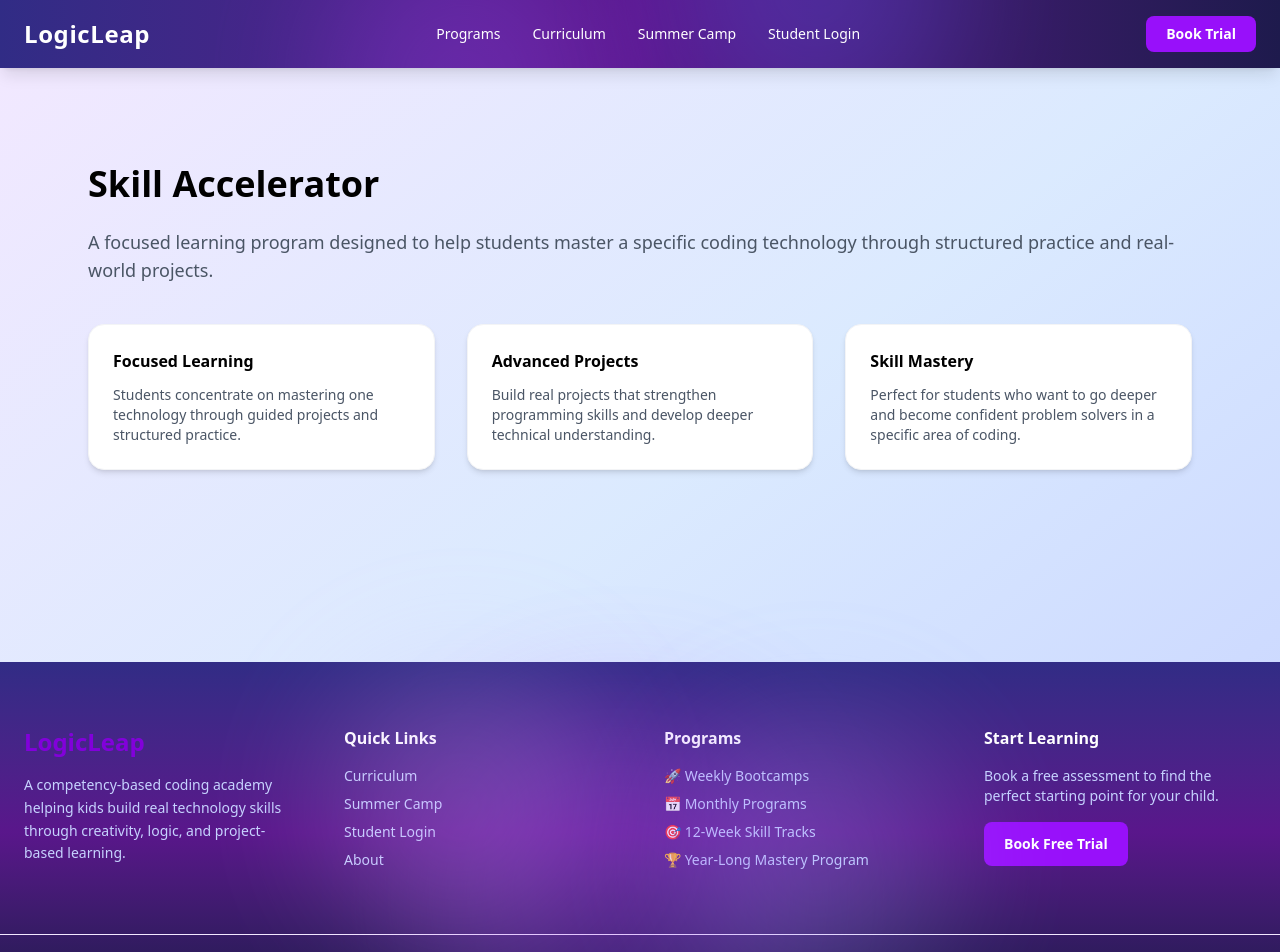
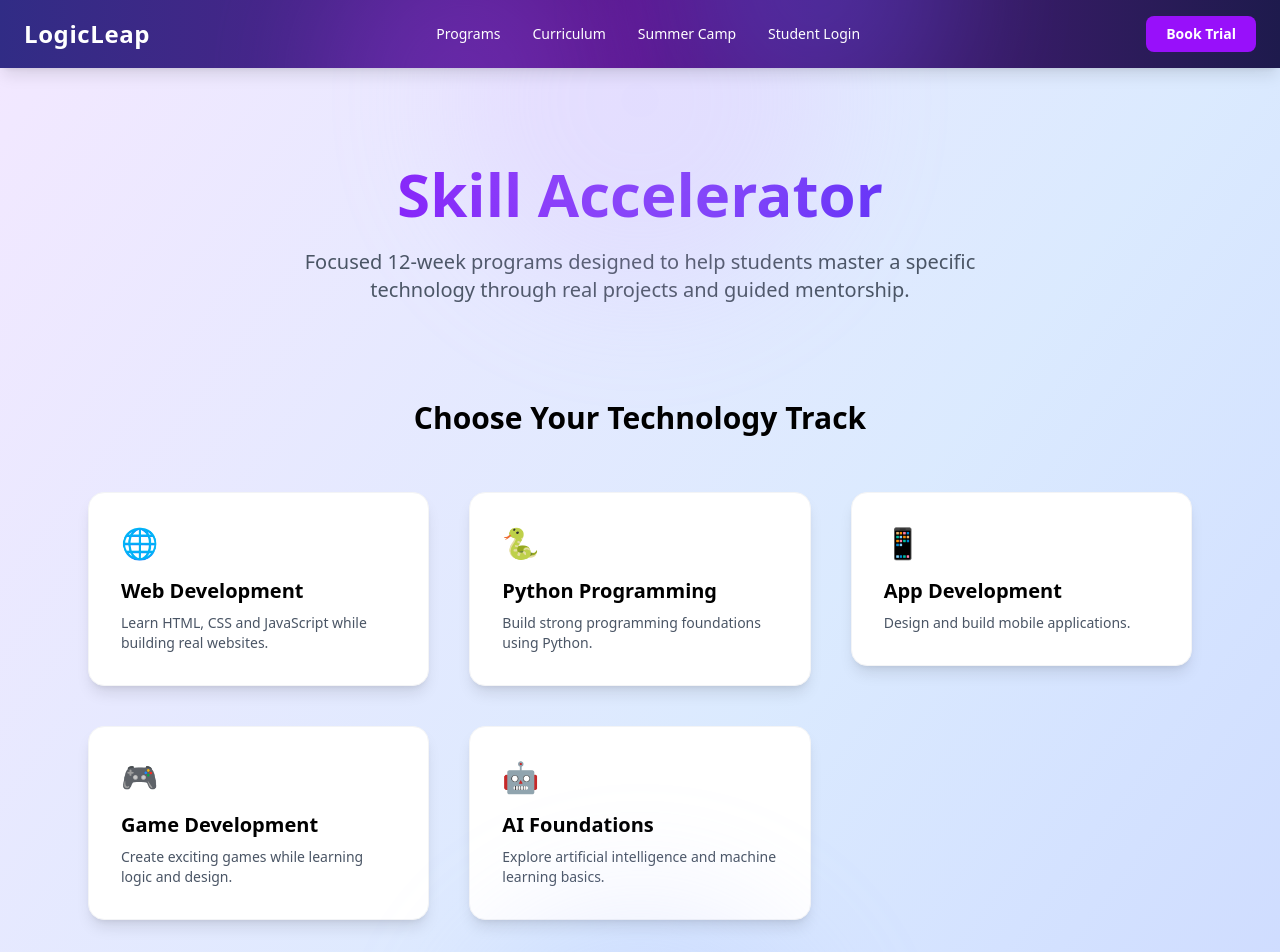
Before and after one commit to srushteesingh/logicleap-platform, a Next.js app: page /skill-accelerator in a window 1280 px wide. Shown: the top 952 px of the page. Built offline with nearby package versions, Linux system fonts and the light colour scheme.

Commit message:
skill accelarator page

```diff
--- a/app/mastery-journey/page.tsx
+++ b/app/mastery-journey/page.tsx
@@ -92,10 +92,10 @@ export default function MasteryJourney() {
             🧊 3D Modelling
           </div>
           <div className="bg-white rounded-2xl p-7 shadow border border-gray-100 text-center">
-            🤖 Artificial Intelligence
+            🧠 Machine Learning
           </div>
           <div className="bg-white rounded-2xl p-7 shadow border border-gray-100 text-center">
-            🧠 Machine Learning
+            🤖 Artificial Intelligence
           </div>
         </div>
       </section>
--- a/app/skill-accelerator/page.tsx
+++ b/app/skill-accelerator/page.tsx
@@ -1,38 +1,98 @@
+import Link from "next/link";
+
 export default function SkillAccelerator() {
   return (
-    <div className="max-w-6xl mx-auto px-6 py-24">
-      <h1 className="text-4xl font-bold mb-6">Skill Accelerator</h1>
+    <div className="relative max-w-6xl mx-auto px-6 py-24">
+      {/* Glow */}
+      <div className="absolute -top-40 left-1/3 w-96 h-96 bg-purple-300 opacity-20 blur-3xl rounded-full"></div>
+      <div className="absolute bottom-0 right-1/3 w-96 h-96 bg-indigo-300 opacity-20 blur-3xl rounded-full"></div>
 
-      <p className="text-lg text-gray-600 mb-10">
-        A focused learning program designed to help students master a specific
-        coding technology through structured practice and real-world projects.
-      </p>
+      {/* HERO */}
+      <section className="text-center mb-24">
+        <h1 className="text-5xl md:text-6xl font-extrabold mb-6 bg-gradient-to-r from-purple-600 to-indigo-600 text-transparent bg-clip-text">
+          Skill Accelerator
+        </h1>
 
-      <div className="grid md:grid-cols-3 gap-8">
-        <div className="bg-white rounded-2xl p-6 shadow-md border border-gray-100">
-          <h3 className="font-semibold mb-3">Focused Learning</h3>
-          <p className="text-sm text-gray-600">
-            Students concentrate on mastering one technology through guided
-            projects and structured practice.
-          </p>
+        <p className="text-xl text-gray-600 max-w-3xl mx-auto">
+          Focused 12-week programs designed to help students master a specific
+          technology through real projects and guided mentorship.
+        </p>
+      </section>
+
+      {/* TRACKS */}
+      <section>
+        <h2 className="text-3xl font-bold text-center mb-14">
+          Choose Your Technology Track
+        </h2>
+
+        <div className="grid md:grid-cols-2 lg:grid-cols-3 gap-10">
+          <Link href="/skill-accelerator/web-development">
+            <div className="bg-white rounded-2xl p-8 shadow-lg border border-gray-100 hover:shadow-xl transition cursor-pointer">
+              <div className="text-3xl mb-4">🌐</div>
+              <h3 className="text-xl font-semibold mb-2">Web Development</h3>
+              <p className="text-sm text-gray-600">
+                Learn HTML, CSS and JavaScript while building real websites.
+              </p>
+            </div>
+          </Link>
+
+          <Link href="/skill-accelerator/python">
+            <div className="bg-white rounded-2xl p-8 shadow-lg border border-gray-100 hover:shadow-xl transition cursor-pointer">
+              <div className="text-3xl mb-4">🐍</div>
+              <h3 className="text-xl font-semibold mb-2">Python Programming</h3>
+              <p className="text-sm text-gray-600">
+                Build strong programming foundations using Python.
+              </p>
+            </div>
+          </Link>
+
+          <Link href="/skill-accelerator/app-development">
+            <div className="bg-white rounded-2xl p-8 shadow-lg border border-gray-100 hover:shadow-xl transition cursor-pointer">
+              <div className="text-3xl mb-4">📱</div>
+              <h3 className="text-xl font-semibold mb-2">App Development</h3>
+              <p className="text-sm text-gray-600">
+                Design and build mobile applications.
+              </p>
+            </div>
+          </Link>
+
+          <Link href="/skill-accelerator/game-development">
+            <div className="bg-white rounded-2xl p-8 shadow-lg border border-gray-100 hover:shadow-xl transition cursor-pointer">
+              <div className="text-3xl mb-4">🎮</div>
+              <h3 className="text-xl font-semibold mb-2">Game Development</h3>
+              <p className="text-sm text-gray-600">
+                Create exciting games while learning logic and design.
+              </p>
+            </div>
+          </Link>
+
+          <Link href="/skill-accelerator/ai">
+            <div className="bg-white rounded-2xl p-8 shadow-lg border border-gray-100 hover:shadow-xl transition cursor-pointer">
+              <div className="text-3xl mb-4">🤖</div>
+              <h3 className="text-xl font-semibold mb-2">AI Foundations</h3>
+              <p className="text-sm text-gray-600">
+                Explore artificial intelligence and machine learning basics.
+              </p>
+            </div>
+          </Link>
         </div>
+      </section>
 
-        <div className="bg-white rounded-2xl p-6 shadow-md border border-gray-100">
-          <h3 className="font-semibold mb-3">Advanced Projects</h3>
-          <p className="text-sm text-gray-600">
-            Build real projects that strengthen programming skills and develop
-            deeper technical understanding.
-          </p>
-        </div>
+      {/* CTA */}
+      <section className="text-center mt-24">
+        <h2 className="text-3xl font-bold mb-6">Start Learning a New Skill</h2>
 
-        <div className="bg-white rounded-2xl p-6 shadow-md border border-gray-100">
-          <h3 className="font-semibold mb-3">Skill Mastery</h3>
-          <p className="text-sm text-gray-600">
-            Perfect for students who want to go deeper and become confident
-            problem solvers in a specific area of coding.
-          </p>
-        </div>
-      </div>
+        <p className="text-gray-600 mb-8">
+          Choose a technology track and start building real projects.
+        </p>
+
+        <a
+          href="/summer-camp"
+          className="inline-block bg-purple-600 hover:bg-purple-700 text-white px-10 py-4 rounded-xl font-semibold transition"
+        >
+          Book Free Trial
+        </a>
+      </section>
     </div>
   );
 }
```
